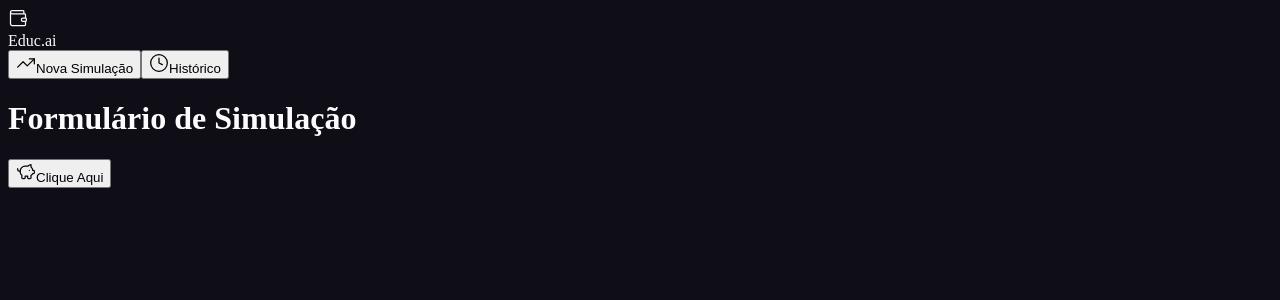
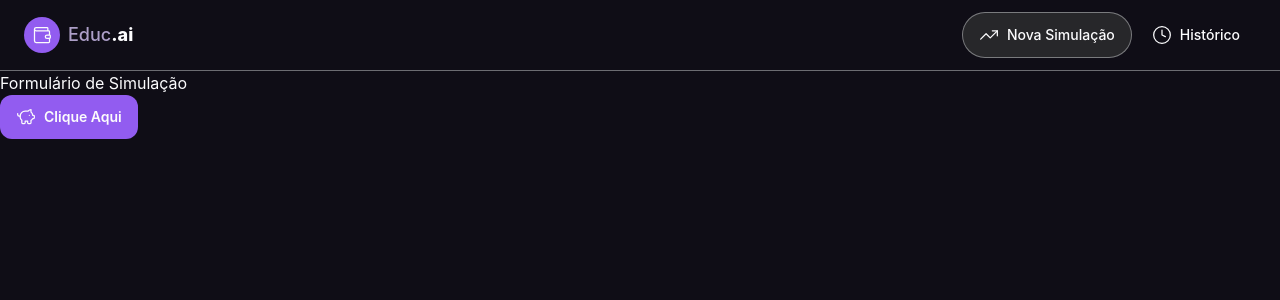
Before and after one commit to Costalitz/educa-ai, a React (Vite) app: page / in a window 1280 px wide. Shown: the top 300 px of the page. Built offline with nearby package versions, Linux system fonts and the light colour scheme.

Commit message:
feat: implementa importacao faltante

```diff
--- a/src/index.css
+++ b/src/index.css
@@ -1,3 +1,4 @@
+@import 'tailwindcss';
 @import '@fontsource/inter/400.css';
 @import '@fontsource/inter/600.css';
 @import '@fontsource/inter/700.css';
```
